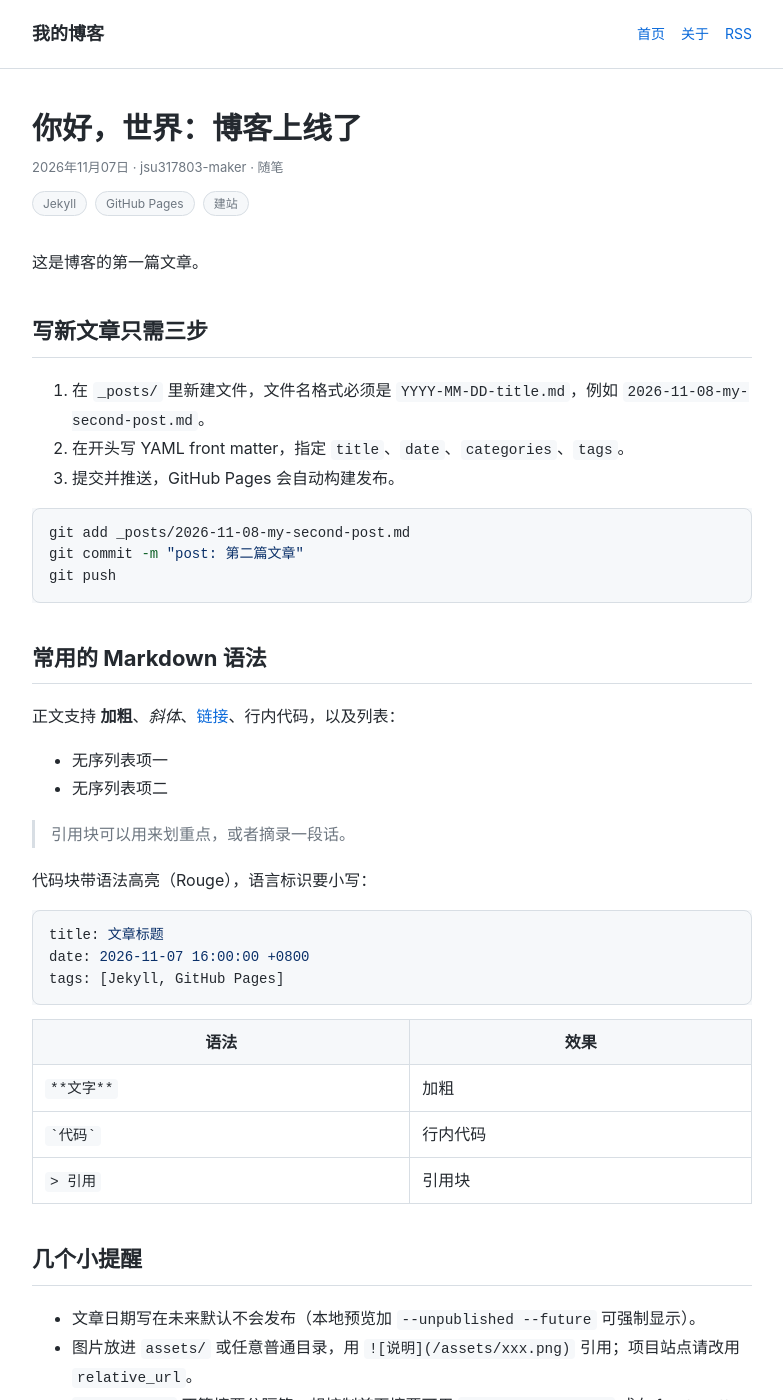
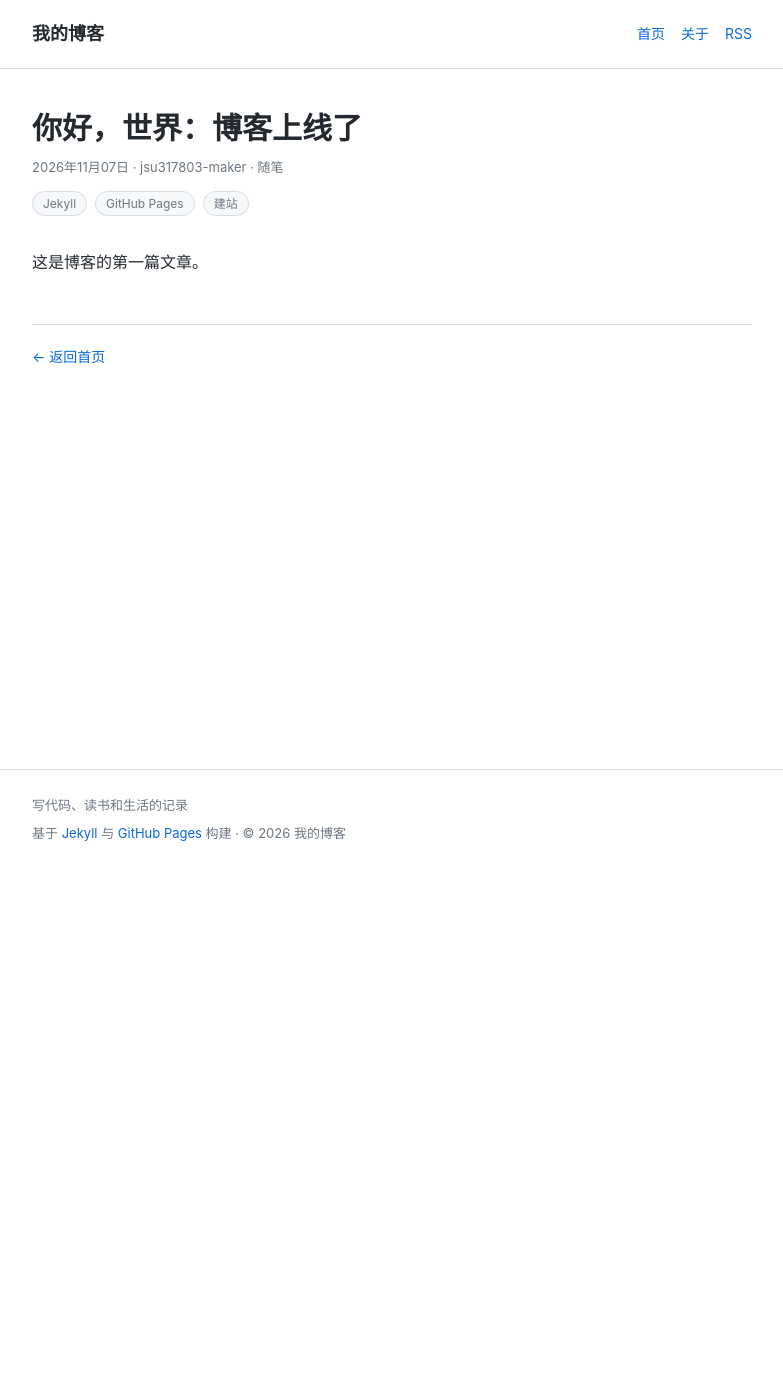
Before and after one commit to jsu317803-maker/jsu317803-maker.github.io, a Jekyll site: the page built from _posts/2026-11-07-hello-world.md, in a window 1280 px wide and 1400 px high. Shown: the whole window, without its empty margins (248-1031 px from the left). Built offline with Jekyll 4.4.1, drawn with Linux system fonts in a browser that asks for light colours; some of the changed text lies outside the part shown.

Commit message:
Update 2026-11-07-hello-world.md

````diff
--- a/_posts/2026-11-07-hello-world.md
+++ b/_posts/2026-11-07-hello-world.md
@@ -7,46 +7,3 @@ tags: [Jekyll, GitHub Pages, 建站]
 ---
 
 这是博客的第一篇文章。
-
-## 写新文章只需三步
-
-1. 在 `_posts/` 里新建文件，文件名格式必须是 `YYYY-MM-DD-title.md`，例如 `2026-11-08-my-second-post.md`。
-2. 在开头写 YAML front matter，指定 `title`、`date`、`categories`、`tags`。
-3. 提交并推送，GitHub Pages 会自动构建发布。
-
-```bash
-git add _posts/2026-11-08-my-second-post.md
-git commit -m "post: 第二篇文章"
-git push
-```
-
-## 常用的 Markdown 语法
-
-正文支持 **加粗**、*斜体*、[链接](https://jekyllrb.com/)、行内代码，以及列表：
-
-- 无序列表项一
-- 无序列表项二
-
-> 引用块可以用来划重点，或者摘录一段话。
-
-代码块带语法高亮（Rouge），语言标识要小写：
-
-```yaml
-title: 文章标题
-date: 2026-11-07 16:00:00 +0800
-tags: [Jekyll, GitHub Pages]
-```
-
-| 语法 | 效果 |
-| --- | --- |
-| `**文字**` | 加粗 |
-| `` `代码` `` | 行内代码 |
-| `> 引用` | 引用块 |
-
-## 几个小提醒
-
-- 文章日期写在未来默认不会发布（本地预览加 `--unpublished --future` 可强制显示）。
-- 图片放进 `assets/` 或任意普通目录，用 `![说明](/assets/xxx.png)` 引用；项目站点请改用 `relative_url`。
-- `<!--more-->` 不算摘要分隔符，想控制首页摘要可用 `excerpt_separator` 或在 front matter 里写 `excerpt`。
-
-祝写得开心。
````
